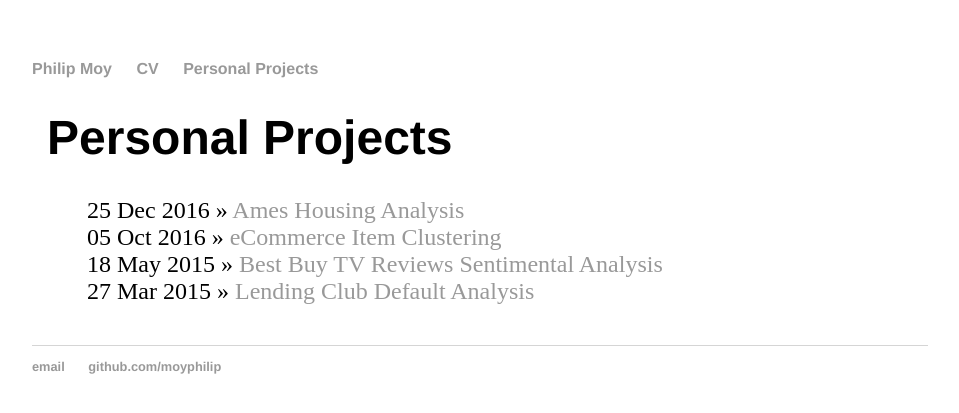
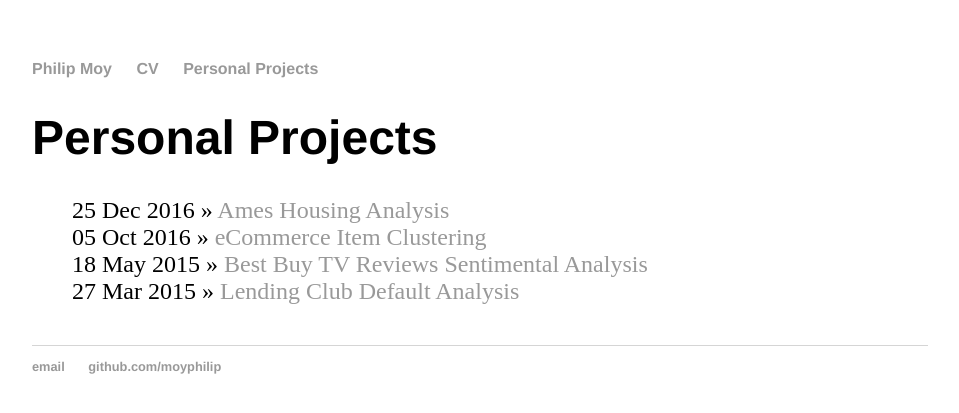
Before and after one commit to moyphilip/moyphilip.github.io, a Jekyll site: the page built from blog/index.html, in a window 1280 px wide. Shown: the top 413 px of the page, without its empty margins (160-1119 px from the left). Built offline with Jekyll 4.4.1, drawn with Linux system fonts in a browser that asks for light colours.

Commit message:
Update main.css

```diff
--- a/css/main.css
+++ b/css/main.css
@@ -1,13 +1,6 @@
 body {
     margin: 60px auto;
     width: 70%;
-}
-
-.container {
-    padding-right: 15px;
-    padding-left: 15px;
-    margin-right: auto;
-    margin-left: auto;
 }
 
 nav ul, footer ul {
```
